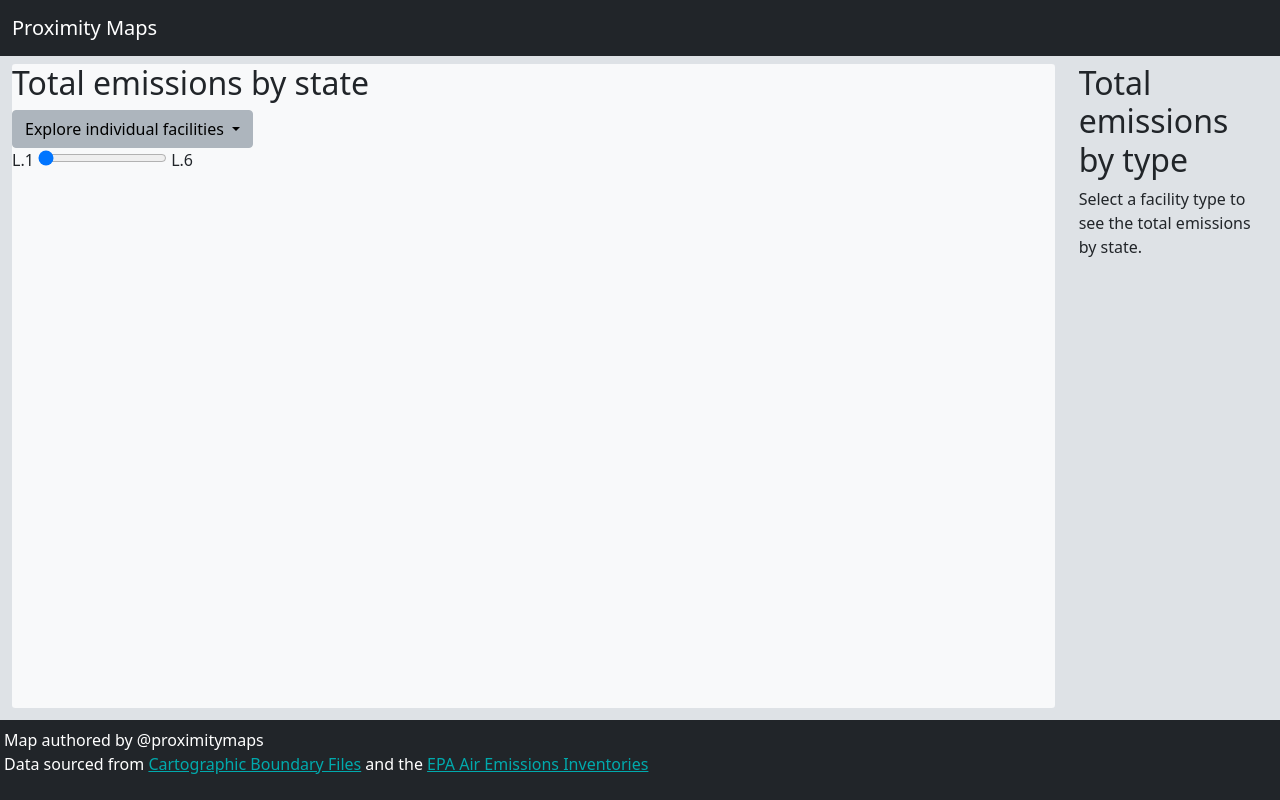
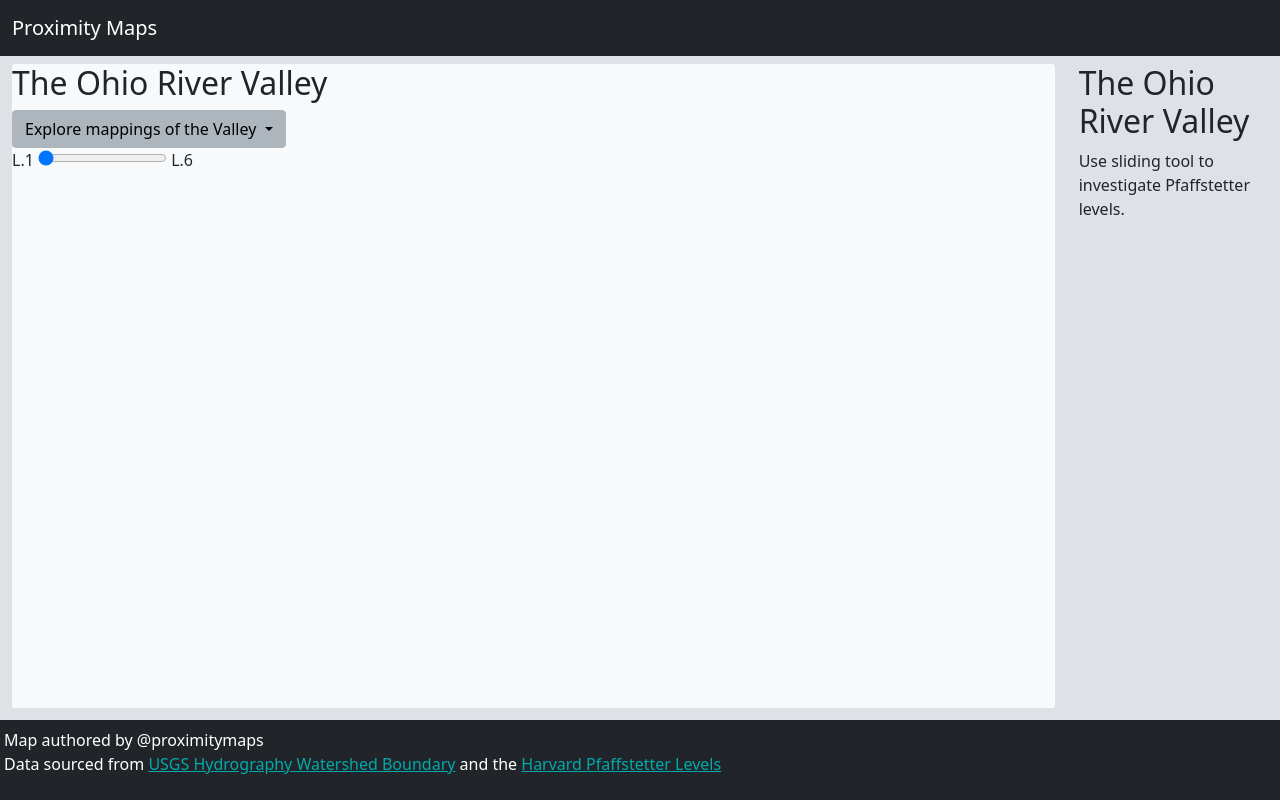
Before and after one commit to proximitymaps/ohio-river-valley, a plain HTML site: page index.html in a window 1280 px wide. Drawn offline with nearby package versions, Linux system fonts and the light colour scheme; no server answers.

Commit message:
add data; update html

```diff
--- a/index.html
+++ b/index.html
@@ -2,7 +2,7 @@
 <html>
 
 <head>
-    <title>Emissions by State</title>
+    <title>The Ohio River Valley</title>
     <meta charset="utf-8" />
     <meta name="description" content="Website meta description for google search results go here" />
     <meta name="dc.relation" content="https://newmapsplus.github.io/" />
@@ -30,13 +30,12 @@
                 <div id="column-map" class="bg-light rounded-1" tabindex="0">
                     <div id="map" class="position-relative rounded-1">
                         <div id="by-state">
-                            <h2 id="type">Total emissions by state</h2>
+                            <h2 id="type">The Ohio River Valley</h2>
                             <div id="state-legend"></div>
                         </div>
                         <div id="ui" class="dropdown"></div>
                         <a class="btn btn-secondary dropdown-toggle" href="#" role="button" id="dropdownMenuLink"
-                            data-bs-toggle="dropdown" aria-haspopup="true" aria-expanded="false">Explore individual
-                            facilities
+                            data-bs-toggle="dropdown" aria-haspopup="true" aria-expanded="false">Explore mappings of the Valley
                         </a>
                         <div class="dropdown-menu" aria-labelledby="dropdownMenuLink">
                             <!-- from template 1 -->
@@ -53,8 +52,8 @@
                 </div>
             </div>
             <div class="overflow-scroll col-md-2 py-2" id="two-column">
-                <h2 class="h2 text-dark">Total emissions by type</h2>
-                <p>Select a facility type to see the total emissions by state.</p>
+                <h2 class="h2 text-dark">The Ohio River Valley</h2>
+                <p>Use sliding tool to investigate Pfaffstetter levels.</p>
             </div>
         </div>
     </section>
@@ -67,11 +66,9 @@
                     <li>Map authored by @proximitymaps</li>
                     <li>
                         Data sourced from
-                        <a href="https://www.census.gov/geo/maps-data/data/tiger-cart-boundary.html">Cartographic
-                            Boundary Files</a>
+                        <a href="https://apps.nationalmap.gov/downloader/">USGS Hydrography Watershed Boundary</a>
                         and the
-                        <a href="https://www.epa.gov/air-emissions-inventories/emissions-inventory-system-eis-gateway">EPA
-                            Air Emissions Inventories</a>
+                        <a href="https://maps.princeton.edu/catalog/harvard-glb-hydbas#fgdc-identification-info">Harvard Pfaffstetter Levels</a>
                     </li>
                 </ul>
             </div>
```
Also changed, not shown: data/us-states.geojson (added), 5 other files.
